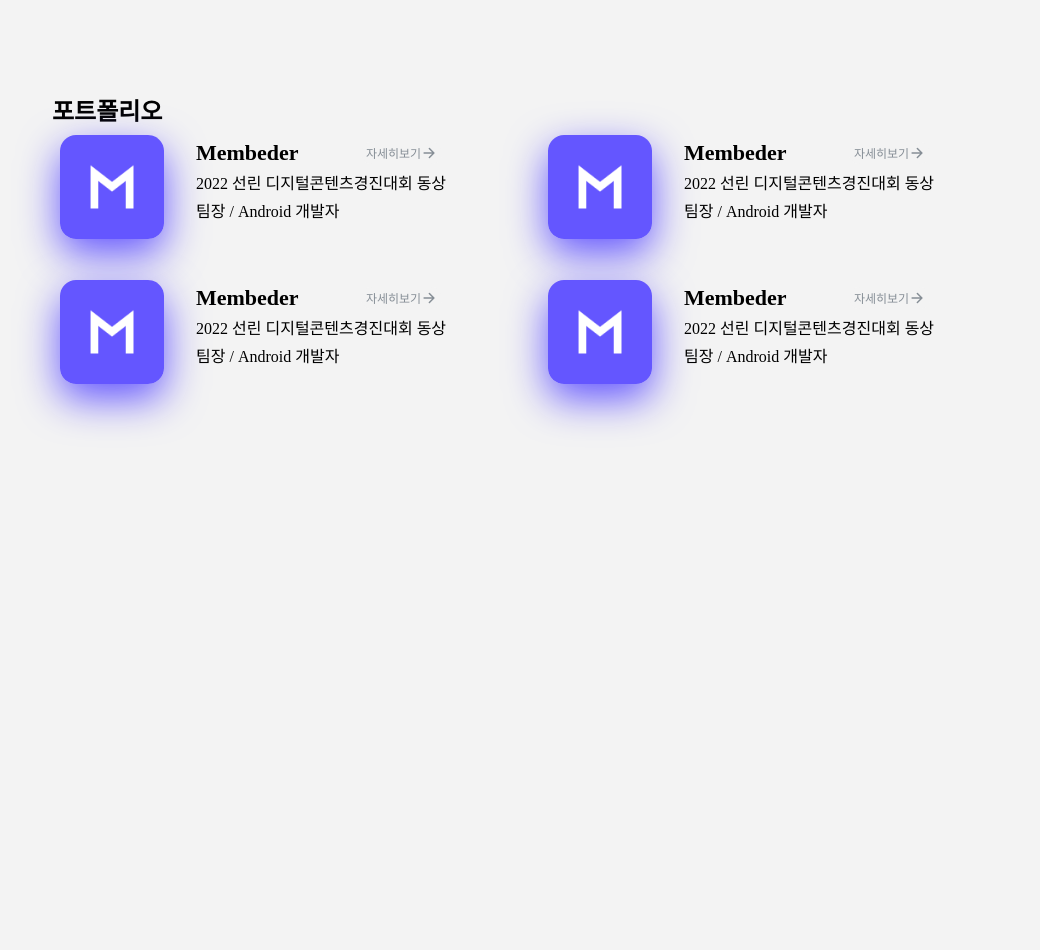
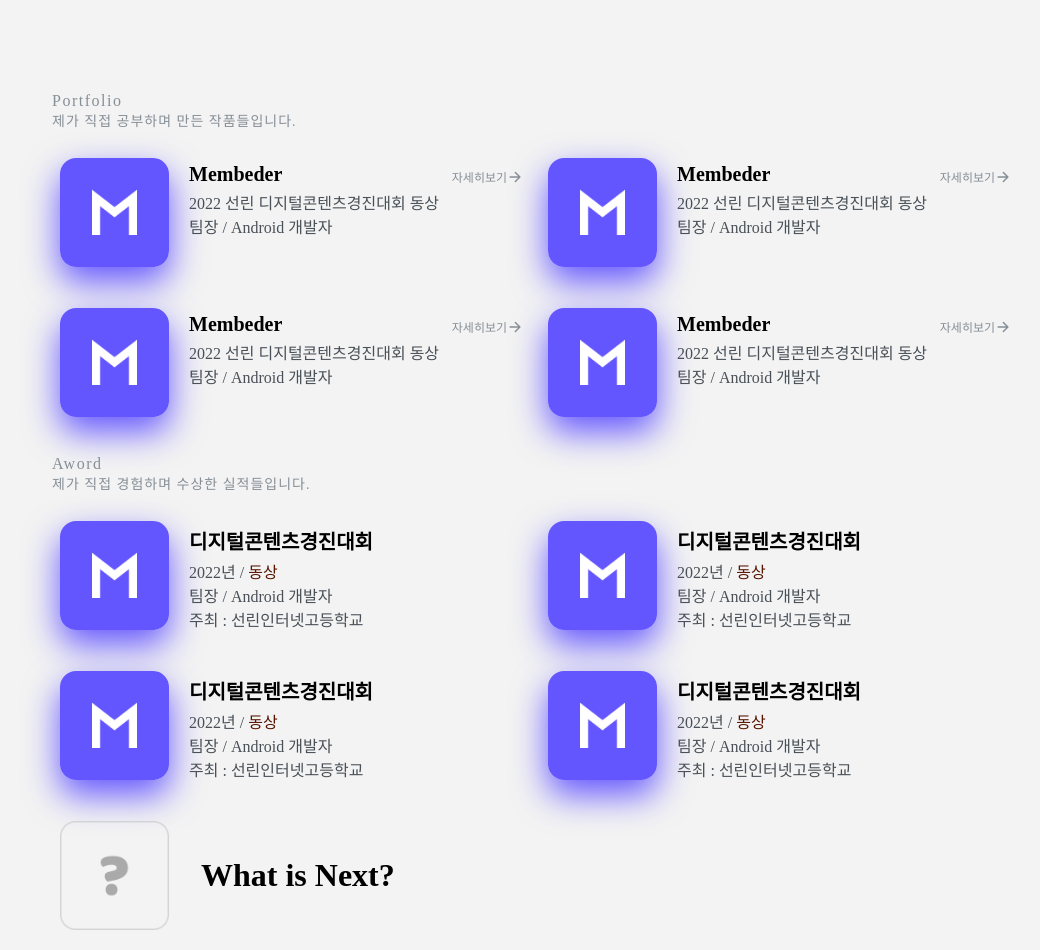
Before and after one commit to kichan05/kichan.dev, a React (Create React App) app: page / in a window 1280 px wide. Shown: the part 1520-2470 px from the top of the page, without its empty margins (100-1140 px from the left). Before the commit the page ends 2400 px from the top, so only its background shows below. Built offline with nearby package versions, Linux system fonts and the light colour scheme; a web font is replaced by a local one.

Commit message:
포트폴리오 리스트

```diff
--- a/src/App.js
+++ b/src/App.js
@@ -39,9 +39,15 @@ const Test = () => {
 }
 
 function App() {
-  useEffect(() => {
+  const handleResize = () => {
     const vh = window.innerHeight * 0.01
     document.documentElement.style.setProperty("--vh", `${vh}px`)
+  }
+  useEffect(() => {
+    window.addEventListener("resize", handleResize)
+    return () => {
+      window.removeEventListener("resize", handleResize)
+    }
   }, [])
 
   const [uiState, uiDispatch] = useReducer(uiReducer, {
--- /dev/null
+++ b/src/component/PortfolioListItem.css
@@ -0,0 +1,72 @@
+.portfolio-item {
+    height: 125px;
+
+    padding: 8px;
+
+    display: inline-flex;
+}
+
+.portfolio-item .content-wrap {
+    width: 100%;
+    margin-left: 20px;
+    padding-top: 5px;
+    display: inline-block;
+
+    position: relative;
+}
+
+.portfolio-item .portfolio-icon {
+    border-radius: 16px;
+
+    object-fit: cover;
+}
+
+.portfolio-item .title-wrap {
+    display: flex;
+    justify-content: space-between;
+    align-items: center;
+}
+
+.portfolio-item .title {
+    font-size: 20px;
+    font-weight: 600;
+
+    margin-bottom: 4px;
+}
+
+.portfolio-item .main-message {
+    color : #495057;
+}
+
+.portfolio-item .go-detail {
+    font-size: 12px;
+
+    cursor: pointer;
+
+    padding: 2px 5px;
+    border-radius: 20px;
+
+    transition: 200ms;
+
+    transform: translateX(-4px);
+}
+
+.portfolio-item .go-detail a {
+    display: flex;
+    align-items: center;
+}
+
+.portfolio-item .go-detail * {
+    color : #868e96;
+}
+
+.portfolio-item:hover .go-detail {
+    color : #495057;
+    box-shadow: 0 0 0 1px #adb5bd;
+
+    transform: translateX(0px);
+}
+
+.portfolio-item .go-detail svg {
+    font-size: 16px;
+}
--- /dev/null
+++ b/src/component/PortfolioListItem.js
@@ -0,0 +1,29 @@
+import {Link} from "react-router-dom";
+import {IoArrowForward} from "react-icons/io5";
+import "./PortfolioListItem.css"
+
+export function PortfolioListItem({portfolio, children, detailPath}) {
+  return (
+    <li key={portfolio.id} className="portfolio-item">
+      <img
+        src={portfolio.icon}
+        className="portfolio-icon" alt={`${portfolio.name} 아이콘`}
+        style={{boxShadow: `0px 15px 35px 0 ${portfolio.color}`}}
+      />
+      <div className="content-wrap">
+        <div className="title-wrap">
+          <div className="title">{portfolio.name}</div>
+          {
+            detailPath && <div className={"go-detail"}>
+              <Link to={detailPath} lReset={false}>
+                <span>자세히보기</span>
+                <IoArrowForward/>
+              </Link>
+            </div>
+          }
+        </div>
+        { children }
+      </div>
+    </li>
+  )
+}
--- a/src/data/Portfolio.js
+++ b/src/data/Portfolio.js
@@ -1,5 +1,4 @@
 import Membeder from "../assets/Membeder.png";
-import MembederMockUp from "../assets/Membeder 목업.png"
 
 const portfolio = [
   {
@@ -32,4 +31,31 @@ const portfolio = [
   },
 ]
 
-export default portfolio
+const aword = [
+  {
+    id : 0, name : "디지털콘텐츠경진대회", color : "#6456FF",
+    icon: Membeder, year : 2022,
+    aword : "동상", role : "팀장 / Android 개발자",
+    host : "선린인터넷고등학교"
+  },
+  {
+    id : 1, name : "디지털콘텐츠경진대회", color : "#6456FF",
+    icon: Membeder, year : 2022,
+    aword : "동상", role : "팀장 / Android 개발자",
+    host : "선린인터넷고등학교"
+  },
+  {
+    id : 2, name : "디지털콘텐츠경진대회", color : "#6456FF",
+    icon: Membeder, year : 2022,
+    aword : "동상", role : "팀장 / Android 개발자",
+    host : "선린인터넷고등학교"
+  },
+  {
+    id : 3, name : "디지털콘텐츠경진대회", color : "#6456FF",
+    icon: Membeder, year : 2022,
+    aword : "동상", role : "팀장 / Android 개발자",
+    host : "선린인터넷고등학교"
+  },
+]
+
+export default { portfolio, aword }
--- a/src/page/PortfolioPage.css
+++ b/src/page/PortfolioPage.css
@@ -28,7 +28,16 @@
 }
 
 .portfolio-page .detail .content {
-  height: calc(var(--vh, 1vh) * 100);
+  font-size: 20px;
+  width: 100%;
+  aspect-ratio: 16 / 9;
 
-  background-color: rgba(176, 176, 176, 0.24);
+  padding: 28px;
+
+  background: rgba( 255, 255, 255, 0.15 );
+  backdrop-filter: blur( 2px );
 }
+
+.portfolio-page .page1 h1 {
+  font-size: 2em;
+}
--- a/src/page/PortfolioPage.js
+++ b/src/page/PortfolioPage.js
@@ -1,17 +1,18 @@
 import {useParams} from "react-router-dom";
-import portfolio from "../data/Portfolio";
+import data from "../data/Portfolio";
 import "./PortfolioPage.css"
 import {useEffect, useRef} from "react";
+import {IoChevronBackOutline} from "react-icons/io5";
 
 export const PortfolioPage = () => {
   const params = useParams()
   const mockUpImage = useRef()
-  const portfolioData = portfolio[params.portfolilId]
+  const portfolioData = data.portfolio[params.portfolilId]
 
   const handleScroll = (e) => {
-    const scaleRate = Math.min(30, window.scrollY / 10)
-    mockUpImage.current.style.width = `calc(100% - ${scaleRate}px)`
-    mockUpImage.current.style.height = `calc(100% - ${scaleRate}px)`
+    const marginGap = Math.min(32, window.scrollY * 32 / 300)
+    mockUpImage.current.style.width = `calc(100% - ${marginGap}px)`
+    mockUpImage.current.style.height = `calc(100% - ${marginGap}px)`
 
     if(window.scrollY > 0){
       mockUpImage.current.style.borderRadius = `10px`
@@ -44,9 +45,11 @@ export const PortfolioPage = () => {
       </div>
       <div className="detail">
         <div className="blank"></div>
-        <div className="content">
+        <div className="content page1">
           <h1>Membeder</h1>
           <p>팀이 만들어지는곳 Membeder</p>
+
+          <p className="message1"></p>
         </div>
         <div className="content">
           <h1>Membeder</h1>
--- a/src/section/PortfolioSection.js
+++ b/src/section/PortfolioSection.js
@@ -1,40 +1,51 @@
 import './portfolioSection.css'
-import {useState} from "react";
-import {IoArrowForward} from "react-icons/io5";
-import portfolioList from "./../data/Portfolio"
-import {Link} from "react-router-dom";
+import data from "../data/Portfolio"
+import {PortfolioListItem} from "../component/PortfolioListItem";
+import What from "./../assets/what.png"
 
 export function PortfolioSection() {
-  const [portfolio, setPortfolio] = useState(portfolioList)
-
+  console.log(data)
   return (
     <section className="portfolio-section">
       <div className="content">
-        <h1>포트폴리오</h1>
-        <ul className="portfolio-list">
-          {portfolio.map(i => (
-            <li key={i.id} className="portfolio-item">
-              <img
-                src={i.icon}
-                className="portfolio-icon" alt={`${i.name} 아이콘`}
-                style={{boxShadow: `0px 15px 40px 0 ${i.color}`}}
-              />
-              <div className="content-wrap">
-                <div className="title-wrap">
-                  <div className="title">{i.name}</div>
-                  <div className={"go-detail"}>
-                    <Link to={`/portfolio/${i.id}`} lReset={false}>
-                      <span>자세히보기</span>
-                      <IoArrowForward/>
-                    </Link>
-                  </div>
-                </div>
+        <div className="portfolio-wrap">
+          <div className={"wrap-title"}>Portfolio</div>
+          <p className={"wrap-descript"}>제가 직접 공부하며 만든 작품들입니다.</p>
+          <ul className="portfolio-list">
+            {data.portfolio.map(i => (
+              <PortfolioListItem
+                portfolio={i}
+                detailPath={`/portfolio/${i.id}`}
+              >
                 <div className="main-message">{i.mainMessage}</div>
                 <div className="main-message">{i.role}</div>
+              </PortfolioListItem>
+            ))}
+          </ul>
+        </div>
+
+
+        <div className="aword-wrap">
+          <div className={"wrap-title"}>Aword</div>
+          <p className={"wrap-descript"}>제가 직접 경험하며 수상한 실적들입니다.</p>
+          <ul className="aword-list">
+            {data.aword.map(i => (
+              <PortfolioListItem
+                portfolio={i}
+              >
+                <div className="main-message">{i.year}년 / <span style={{color : "#571500"}}>{i.aword}</span></div>
+                <div className="main-message">{i.role}</div>
+                <div className="main-message">주최 : {i.host}</div>
+              </PortfolioListItem>
+            ))}
+            <li className="portfolio-item what-is-next">
+              <img src={What} alt="물음표 아이콘" className="icon"/>
+              <div className="content">
+                <span>What is Next?</span>
               </div>
             </li>
-          ))}
-        </ul>
+          </ul>
+        </div>
       </div>
     </section>
   )
--- a/src/section/portfolioSection.css
+++ b/src/section/portfolioSection.css
@@ -2,81 +2,39 @@
 
 }
 
-.portfolio-section .portfolio-list {
+.portfolio-section .portfolio-list, .portfolio-section .aword-list {
+    margin-top: 20px;
+
     display: grid;
     grid-template-columns: 1fr 1fr;
     row-gap: 25px;
 }
 
-.portfolio-section .portfolio-item {
-    height: 120px;
+.portfolio-section .wrap-title {
+    color: #868e96;
 
-    padding: 8px;
-
-    display: inline-flex;
+    font-size: 16px;
+    font-weight: 500;
+    letter-spacing: 1.5px;
 }
 
-.portfolio-section .portfolio-item .content-wrap {
-    margin-left: 32px;
-    padding-top: 5px;
-    display: inline-block;
-
-    position: relative;
+.portfolio-section .wrap-descript {
+    color: #868e96;
+    font-size: 14px;
+    letter-spacing: 1px;
 }
 
-.portfolio-section .portfolio-icon {
-    border-radius: 16px;
-
-    object-fit: cover;
+.portfolio-section .aword-wrap {
+    margin-top: 30px;
 }
 
-.portfolio-section .portfolio-item .title-wrap {
-    display: flex;
-    justify-content: space-between;
-    align-items: center;
-}
+.portfolio-section .what-is-next .content {
+    font-size: 32px;
+    font-weight: 600;
 
-.portfolio-section .portfolio-item .title {
-    font-size: 22px;
-    font-weight: 600;
-}
+    margin-left: 32px;
 
-.portfolio-section .portfolio-item .main-message {
-    font-size: 16px;
-
-    margin-top: 4px;
-}
-
-.portfolio-section .go-detail {
-    font-size: 12px;
-
-    cursor: pointer;
-
-    padding: 2px 5px;
-    border-radius: 20px;
-
-    background-color: #f3f3f3;
-    transition: 200ms;
-
-    transform: translateX(-4px);
-}
-
-.portfolio-section .go-detail a {
     display: flex;
     align-items: center;
+    justify-content: center;
 }
-
-.portfolio-section .go-detail * {
-    color : #868e96;
-}
-
-.portfolio-section .go-detail:hover{
-    color : #495057;
-    box-shadow: 0 0 0 1px #adb5bd;
-
-    transform: translateX(0px);
-}
-
-.portfolio-section .go-detail svg {
-    font-size: 16px;
-}
```
Also changed, not shown: src/assets/what.png (added).
